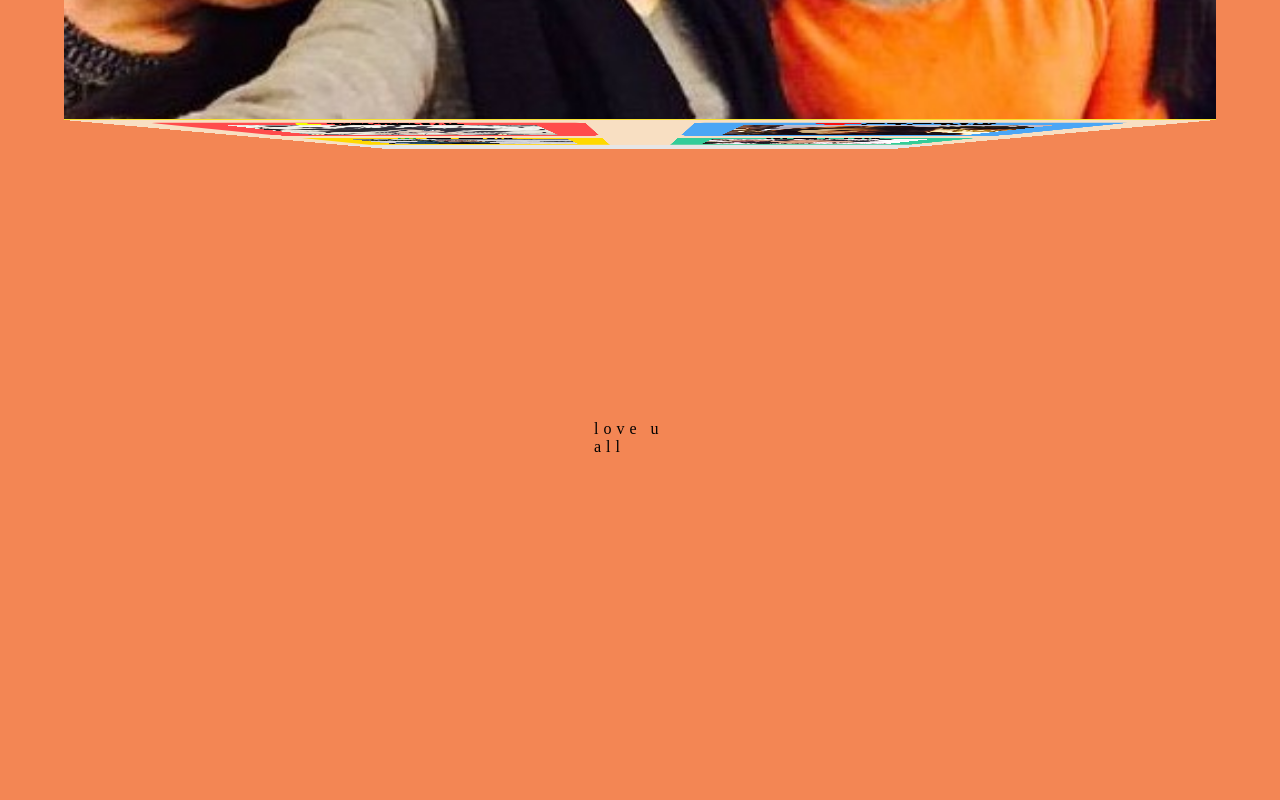
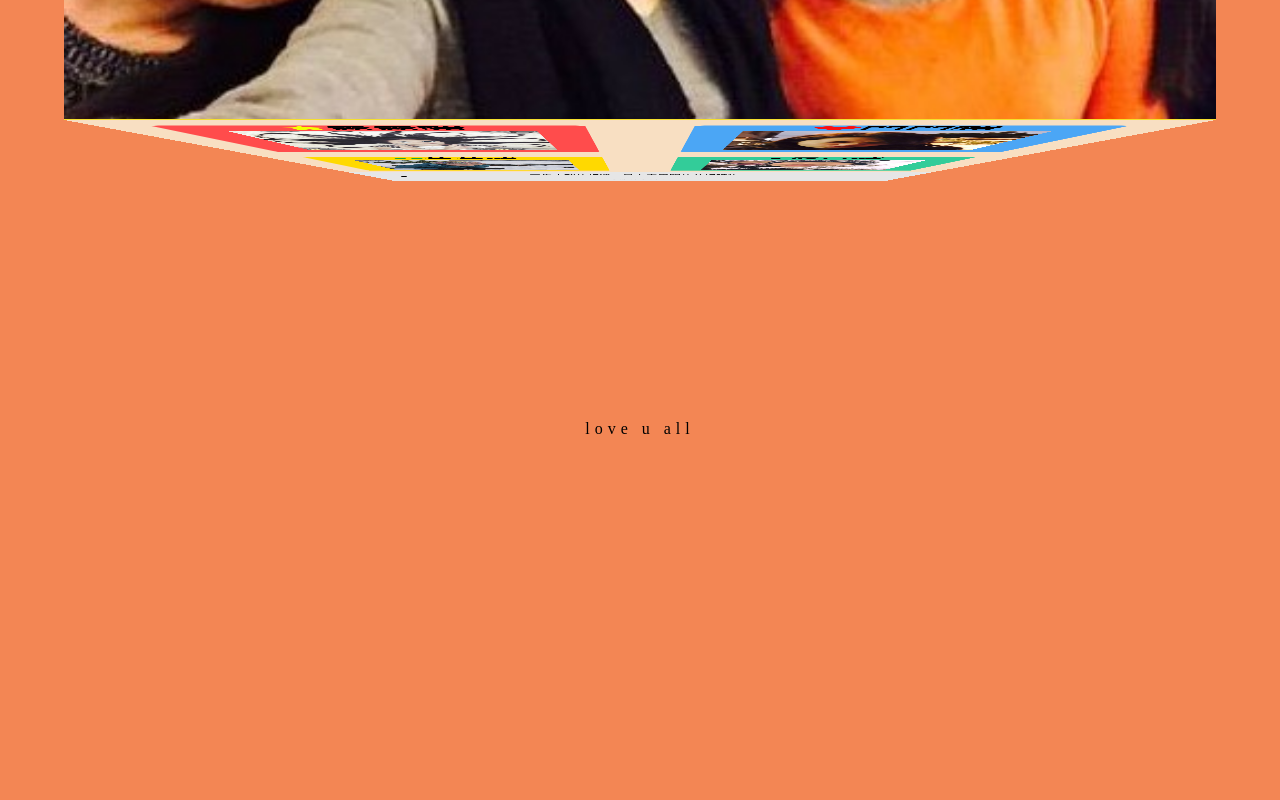
Before and after one commit to Leanee0515/four-piggy, a plain HTML site: page index.html in a window 1280 px wide. Shown: the part 480-1280 px from the top of the page. Drawn offline with nearby package versions, Linux system fonts and the light colour scheme; a web font is replaced by a local one.

Commit message:
“version3

```diff
--- a/CSS/style.css
+++ b/CSS/style.css
@@ -62,10 +62,12 @@ main {
 }
 
 p1 {
+    width: 100%;
     position: absolute;
     z-index: 0;
-    padding: 300px 530px;
+    padding: 300px;
     letter-spacing: 5px;
+    text-align: center;
 }
 
 .luluan,
@@ -164,21 +166,22 @@ footer {
     width: 100%;
     height: 100%;
     background-color: #e6e6e6;
+    padding: 50px;
     clear: both;
 }
 
 p.you {
     text-align: center;
-    margin: auto 100px;
 }
 
-.fa fa-phone fa-2x {
-    width: 200px;
+p.fa fa-phone fa-2x {
+    width: 100px;
 }
 
 p.copyright {
     text-align: center;
     font-size: 15px;
+    margin: 0 0;
 }
 
 .btn1,
```
